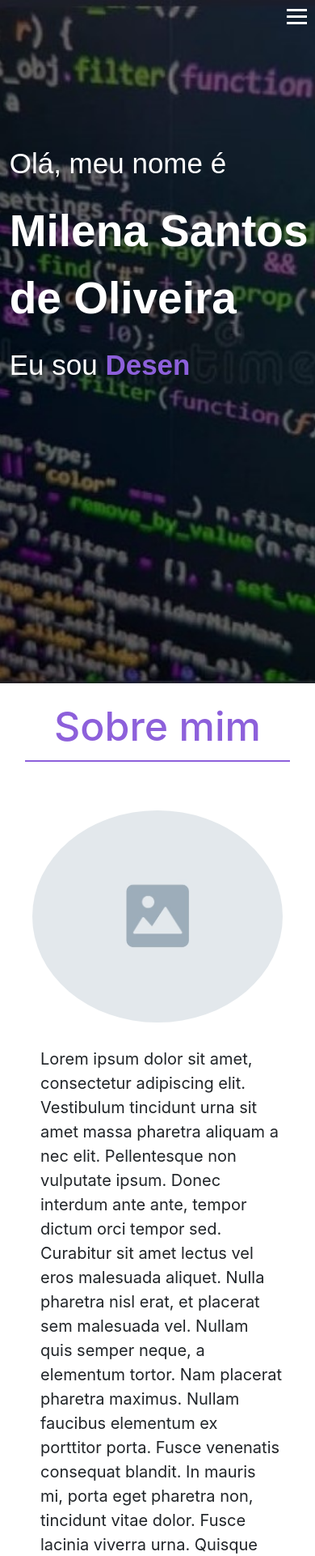
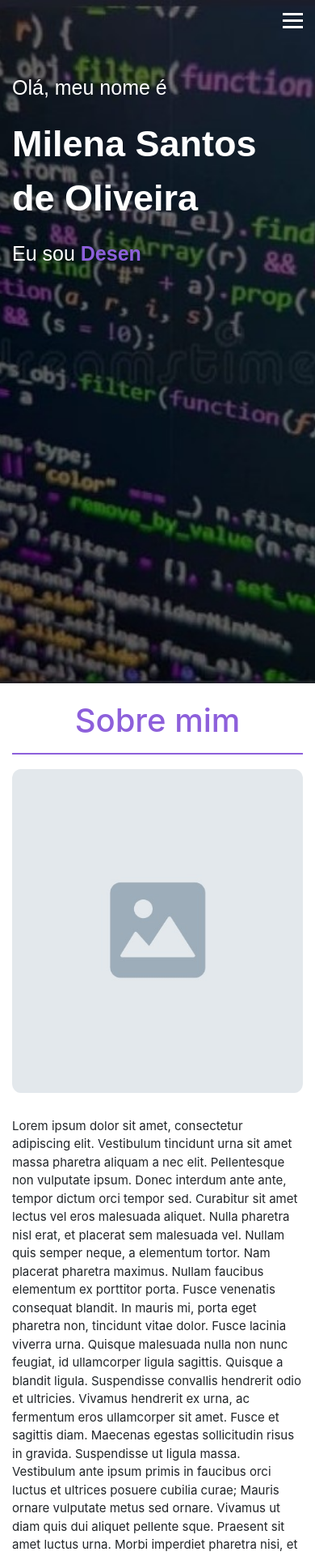
Before and after one commit to milenaa052/portifolio-dev, a Nuxt app: page / in a window 390 px wide. Shown: the top 1922 px of the page at 81% size. Built offline with nearby package versions, Linux system fonts and the light colour scheme.

Commit message:
alinhamentos visual

```diff
--- a/components/Banner.vue
+++ b/components/Banner.vue
@@ -1,13 +1,11 @@
 <template>
-  <div class="max-width">
-    <div class="main-banner">
+    <div class="container" id="main-banner">
       <div class="text-wrapper">
         <p class="texto1">Olá, meu nome é</p>
         <p class="texto2">Milena Santos de Oliveira</p>
         <p class="texto3">Eu sou <span class="texto4" v-html="paper"></span></p>
       </div>
     </div>
-  </div>
 </template>
 
 
@@ -62,13 +60,7 @@ export default {
 </script>
 
 <style scoped>
-.max-width{
-  width: 100%;
-  display: flex;
-  margin-left: 3%;
-}
-
-.main-banner {
+#main-banner {
   background-size: cover;
   background-position: center;
   position: relative;
@@ -78,27 +70,25 @@ export default {
 }
 
 .text-wrapper{
-  padding-top: 45%;
+  padding-top: 25%;
 }
 
-.main-banner .texto1{
+#main-banner .texto1{
   color: white;
   font-size: 35px;
 }
 
-.main-banner .texto2{
+#main-banner .texto2{
   color: white;
   font-weight: 600;
   font-size: 55px;
 }
-
-.main-banner .texto3{
+#main-banner .texto3{
   color: white;
-  margin: 5px 0;
   font-size: 35px;
 }
 
-.main-banner .texto4{
+#main-banner .texto4{
   display: inline;
   border-right: 2px;
   animation: typebar 0.s steps(40) infinite;
@@ -112,15 +102,31 @@ export default {
 }
 
 @media screen and (max-width: 768px) {
-  .main-banner {
+  #main-banner {
     height: 400px;
     flex-direction: column;
     align-items: flex-start;
   }
+
+  #main-banner .texto1 {
+    font-size: 25px;
+  }
+
+  #main-banner .texto2 {
+    font-size: 45px;
+  }
+
+  #main-banner .texto3 {
+    font-size: 25px;
+  }
+
+  #main-banner .texto4 {
+    font-size: 25px;
+  }
 }
 
 @media screen and (max-width: 1200px) {
-  .main-banner {
+  #main-banner {
     height: 500px;
   }
 
--- a/components/Certificados.vue
+++ b/components/Certificados.vue
@@ -1,5 +1,5 @@
 <template>
-  <section id="certificados">
+  <section class="container">
     <h1>Certificados</h1>
     <hr>
 
@@ -60,7 +60,7 @@ h1 {
 hr {
   border: none;
   border-top: 2px solid #8d60db;
-  margin: 3% 8% 5%;
+  margin-bottom: 5%;
 }
 
 .carousel {
@@ -90,4 +90,19 @@ button {
   border-radius: 5px;
 
 }
+
+@media screen and (max-width: 768px) {
+
+  h1{
+    font-size: 40px;
+  }
+
+  img{
+    width: 70%;
+  }
+
+  .controls button{
+    font-size: 16px;
+  }
+}
 </style>
--- a/components/Experiencia.vue
+++ b/components/Experiencia.vue
@@ -1,5 +1,6 @@
 <template>
     <section id="experiencia">
+        <div class="container">
             <div class="div-h1">
                 <h1>Experiência</h1>
             </div>
@@ -33,6 +34,7 @@
             <div class="buttom-cv">
                 <b-button class="download">Download CV</b-button>
             </div>
+        </div>
     </section>
 </template>
 
@@ -65,10 +67,15 @@ h1{
     padding-bottom: 5%;
     display: grid;
     grid-template-columns: repeat(3, 1fr);
-    grid-auto-rows: minmax(200px, auto);
+    grid-auto-rows: minmax(100px, auto);
 }
 
-.titulo{
+.titulo {
+  display: flex;
+  align-items: center;
+}
+
+.descricao {
   display: flex;
   align-items: center;
 }
@@ -78,16 +85,9 @@ img {
     margin: auto;
 }
 
-.descricao {
-    display: flex;
-    margin-left: auto;
-    margin-right: 10%;
-    align-items: center;
-}
-
 .download{
     background-color: #8d60db;
-    margin: 0 0 30px 50px;
+    margin-bottom: 30px;
     height: 50px;
 
 }
@@ -97,24 +97,29 @@ img {
 }
 
 @media screen and (max-width: 760px){
+
+    h1{
+        font-size: 40px;
+    }
   .wrapper {
     grid-template-columns: 1fr;
   }
 
   img {
-    width: 60%;
+    width: 15%;
     display: block;
     max-width: 80px;
   }
 
   .descricao {
     text-align: center;
-    margin: 5px 0;
+    font-size: 15px;
   }
 
   .titulo {
     text-align: center;
     margin-top: 70px;
+    font-size: 15px;
   }
 
   .wrapper .titulo, .wrapper img, .wrapper .descricao {
@@ -122,13 +127,9 @@ img {
   }
 
   .download{
-    margin: 0 0 25px 20px;
+    margin-bottom: 25px;
+    height: 40px;
   }
 }
 
-@media screen and (min-width: 768px){
-  .titulo{
-    margin-left: 60px;
-  }
-}
 </style>
--- a/components/Formacao.vue
+++ b/components/Formacao.vue
@@ -1,5 +1,6 @@
 <template>
   <section id="formacao">
+    <div class="container">
       <div class="div-h1">
         <h1>Formação e Cursos</h1>
       </div>
@@ -25,6 +26,7 @@
 
           <div class="descricao">
             <p>Lorem ipsum dolor sit amet, consectetur adipiscing elit. Vestibulum tincidunt urna sit amet massa pharetra aliquam a nec elit. Pellentesque non vulputate ipsum. Donec interdum ante ante, tempor dictum orci tempor sed. Curabitur sit amet lectus vel eros</p>
+          </div>
       </div>
     </div>
   </section>
@@ -58,10 +60,15 @@ h1 {
   padding-bottom: 5%;
   display: grid;
   grid-template-columns: repeat(3, 1fr);
-  grid-auto-rows: minmax(200px, auto);
+  grid-auto-rows: minmax(100px, auto);
 }
 
-.titulo{
+.titulo {
+  display: flex;
+  align-items: center;
+}
+
+.descricao {
   display: flex;
   align-items: center;
 }
@@ -71,12 +78,6 @@ img {
   margin: auto;
 }
 
-.descricao {
-  display: flex;
-  margin-left: auto;
-  margin-right: 10%;
-  align-items: center;
-}
 
 @media screen and (max-width: 760px){
   .wrapper {
@@ -84,7 +85,7 @@ img {
   }
 
   img {
-    width: 60%;
+    width: 15%;
     display: block;
     max-width: 80px;
   }
@@ -92,21 +93,17 @@ img {
   .descricao {
     text-align: center;
     margin: 5px 0;
+    font-size: 15px;
   }
 
   .titulo {
     text-align: center;
     margin-top: 70px;
+    font-size: 15px;
   }
 
   .wrapper .titulo, .wrapper img, .wrapper .descricao {
     order: 1;
   }
 }
-
-@media screen and (min-width: 768px){
-  .titulo{
-    margin-left: 60px;
-  }
-}
 </style>
--- a/components/NavBar.vue
+++ b/components/NavBar.vue
@@ -99,7 +99,7 @@ function closeNavOnSmallScreen() {
   justify-content: flex-end;
   align-items: end;
   cursor: pointer;
-  padding: 10px;
+  padding: 15px;
 }
 
 #nav .toggle-icon .line {
@@ -179,4 +179,10 @@ function closeNavOnSmallScreen() {
     padding: 5% 10%;
   }
 }
+
+@media screen and (min-width: 768px) and (max-width: 925px){
+    #nav .options a {
+      font-size: 100%;
+    }
+  }
 </style>
--- a/components/Projetos.vue
+++ b/components/Projetos.vue
@@ -186,6 +186,18 @@ li.page-item.active button.page-link {
 }
 
 @media screen and (max-width: 760px){
+  h1 {
+    font-size: 40px;
+  }
+
+  h4 {
+    font-size: 20px;
+  }
+
+  .texto-descricao, .botao, .titulo {
+    font-size: 15px;
+  }
+
  .linguagens{
     display: block;
     text-align: center;
--- a/components/Rodape.vue
+++ b/components/Rodape.vue
@@ -56,7 +56,11 @@ section {
 
 @media (max-width: 768px) {
   .logos {
-    gap: 30px;
+    gap: 25px;
+  }
+
+  img{
+    width: 90%;
   }
 }
 </style>
--- a/components/Skils.vue
+++ b/components/Skils.vue
@@ -1,5 +1,6 @@
 <template>
   <section id="skils">
+    <div class="container">
       <h1>Skills</h1>
       <hr>
 
@@ -41,6 +42,7 @@
           </p>
         </div>
       </div>
+    </div>
   </section>
 </template>
 
@@ -66,7 +68,7 @@ h1 {
 hr {
   border: none;
   border-top: 2px solid #8d60db;
-  margin: 3% 8% 5%;
+  margin-bottom: 5%;
 }
 
 .progress-bar {
@@ -77,34 +79,31 @@ hr {
 .skils {
   display: grid;
   grid-template-columns: 1fr 1fr;
-  grid-gap: 10px;
-  align-items: flex-start;
+  grid-gap: 55px;
   padding-bottom: 200px;
 }
 
 .barras {
-  margin: auto;
   width: 100%;
-  max-width: 600px;
-  padding: 0 20px;
+  margin-top: 20px;
+}
+
+.texto {
   margin-top: 40px;
 }
 
-.texto {
-  margin: auto;
-  max-width: 600px;
-  padding: 0 20px;
-  margin-top: 50px;
+@media (max-width: 768px) {
+
+  h1{
+    font-size: 40px;
   }
-
-@media (max-width: 768px) {
   .skils {
     grid-template-columns: 1fr;
     padding-bottom: 80px;
   }
 
-  .barras,.texto {
-    padding: 0 10px;
+  p{
+    font-size: 15px;
   }
 }
 </style>
--- a/components/Sobre.vue
+++ b/components/Sobre.vue
@@ -1,5 +1,5 @@
 <template>
-  <section id="sobre">
+  <section class="container">
     <h1>Sobre mim</h1>
     <hr>
 
@@ -83,28 +83,17 @@ h1 {
 hr {
   border: none;
   border-top: 2px solid #8d60db;
-  margin: 3% 8% 5%;
-}
-
-.sobre {
-  display: flex;
-  flex-wrap: wrap;
-  align-items: flex-start;
-  padding: 40px;
+  margin-bottom: 5%;
 }
 
 .img {
   width: 100%;
   max-width: 500px;
-  height: auto;
-  border-radius: 60%;
+  height: 300px;
+  border-radius: 3%;
   object-fit: cover;
   margin-right: 30px;
   margin-bottom: 30px;
-}
-
-.texto {
-  padding-left: 10px;
 }
 
 p {
@@ -130,7 +119,7 @@ p {
   border: 1px solid transparent;
   background-color: #8d60db;
   padding: 0;
-  margin-right: 10px;
+  margin-right: 16px;
   margin-bottom: 10px;
 }
 
@@ -140,7 +129,27 @@ p {
 }
 
 @media screen and (max-width: 768px){
+
+  h1{
+    font-size: 40px;
+  }
+
+  p {
+    font-size: 15px;
+  }
+
+  .img {
+    width: 100%;
+    height: 400px;
+  }
+
   .seta {
+    width: 40px;
+    height: 40px;
+  }
+
+  .d-flex {
+    height: 50px;
     width: 60px;
   }
 }
@@ -165,8 +174,8 @@ p {
   .img {
     width: 100%;
     max-width: 500px;
-    height: auto;
-    border-radius: 60%;
+    height: 500px;
+    border-radius: 3%;
     object-fit: cover;
     margin-left: auto;
   }
@@ -174,7 +183,6 @@ p {
   .texto {
     flex: 2;
     margin-left: 5%;
-    margin-right: 5%;
     margin-top: 3%;
   }
 }
```
Lines whose indentation alone changed are shown as unchanged.
